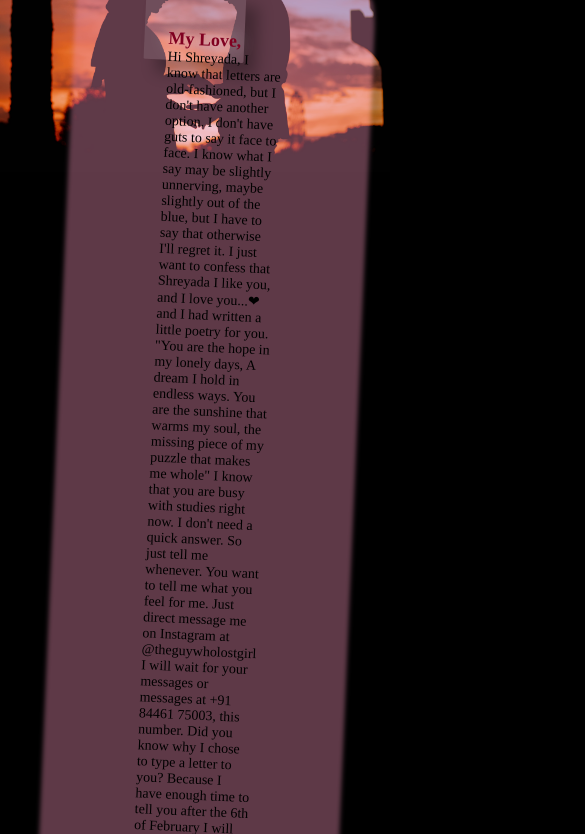
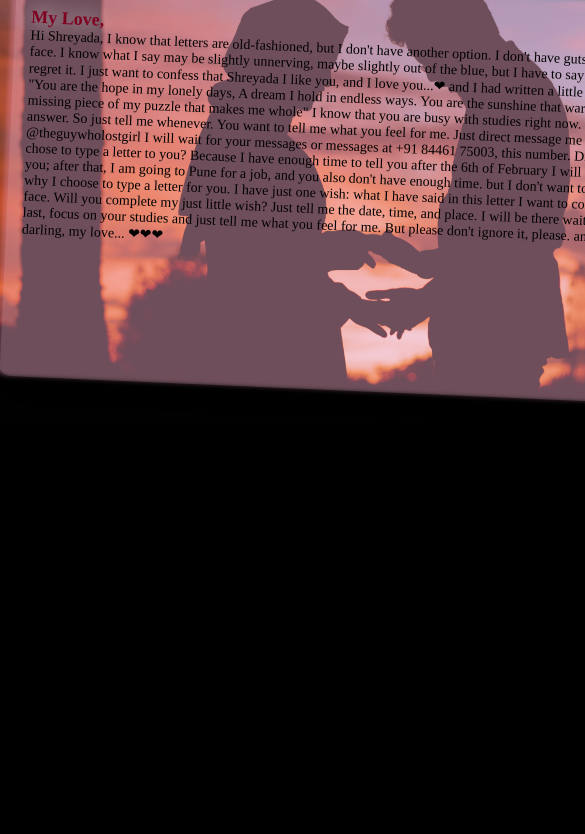
Before and after one commit to sohamjadhav0412/propose, a plain HTML site: page new.html in a window 390 px wide. Shown: the part 88-922 px from the top of the page, 585 px wide, since content can reach past the window. After the commit the page ends 844 px from the top, so only its background shows below. Drawn offline with Linux system fonts and the light colour scheme.

Commit message:
first commit

```diff
--- a/new.css
+++ b/new.css
@@ -163,15 +163,15 @@ p {
 
 @media (max-width: 480px) {
   .postcard {
-    width: 100px;
-    height: 70px;
-    padding: 1.5em;
+    width: 700px;
+    height: 400px;
+    padding: 1em;
   }
 
   .postcard1 {
-    width: 300px;
-    height: 1700px;
-    left: 10%;
+    width:700px;
+    height: 400px;
+    left: 1%;
   }
 
   h1 {
```
